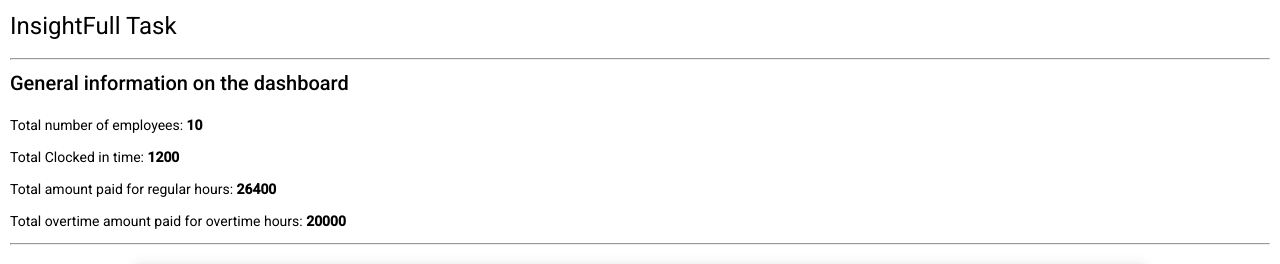
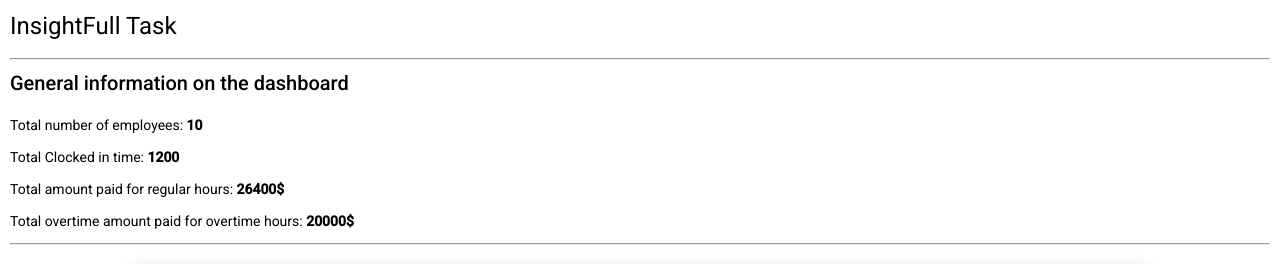
Before and after one commit to armenmkhitaryan92/insightful-task, an Angular app: page / in a window 1280 px wide. Shown: the top 264 px of the page. Built offline with nearby package versions, Linux system fonts and the light colour scheme.

Commit message:
Partle complete

```diff
--- a/angular.json
+++ b/angular.json
@@ -102,11 +102,23 @@
             ],
             "scripts": []
           }
+        },
+        "lint": {
+          "builder": "@angular-eslint/builder:lint",
+          "options": {
+            "lintFilePatterns": [
+              "src/**/*.ts",
+              "src/**/*.html"
+            ]
+          }
         }
       }
     }
   },
   "cli": {
-    "analytics": "523ba20e-775d-4f4d-b51c-f120e92522eb"
+    "analytics": "523ba20e-775d-4f4d-b51c-f120e92522eb",
+    "schematicCollections": [
+      "@angular-eslint/schematics"
+    ]
   }
 }
--- a/src/app/app.component.html
+++ b/src/app/app.component.html
@@ -8,8 +8,8 @@
   <div class="user-info-container">
     <p>Total number of employees: <strong>{{employees.length}}</strong></p>
     <p>Total Clocked in time: <strong>{{totals.totalWorkedTime}}</strong></p>
-    <p>Total amount paid for regular hours: <strong>{{totals.paidHours}}</strong></p>
-    <p>Total overtime amount paid for overtime hours: <strong>{{totals.overTImePaidHours}}</strong></p>
+    <p>Total amount paid for regular hours: <strong>{{totals.paidHours}}$</strong></p>
+    <p>Total overtime amount paid for overtime hours: <strong>{{totals.overTImePaidHours}}$</strong></p>
   </div>
 
   <hr>
```
Also changed, not shown: package.json (+10 -1 lines), .eslintrc.json (added), 1 other file (tests, documents, lock files or other folders).
